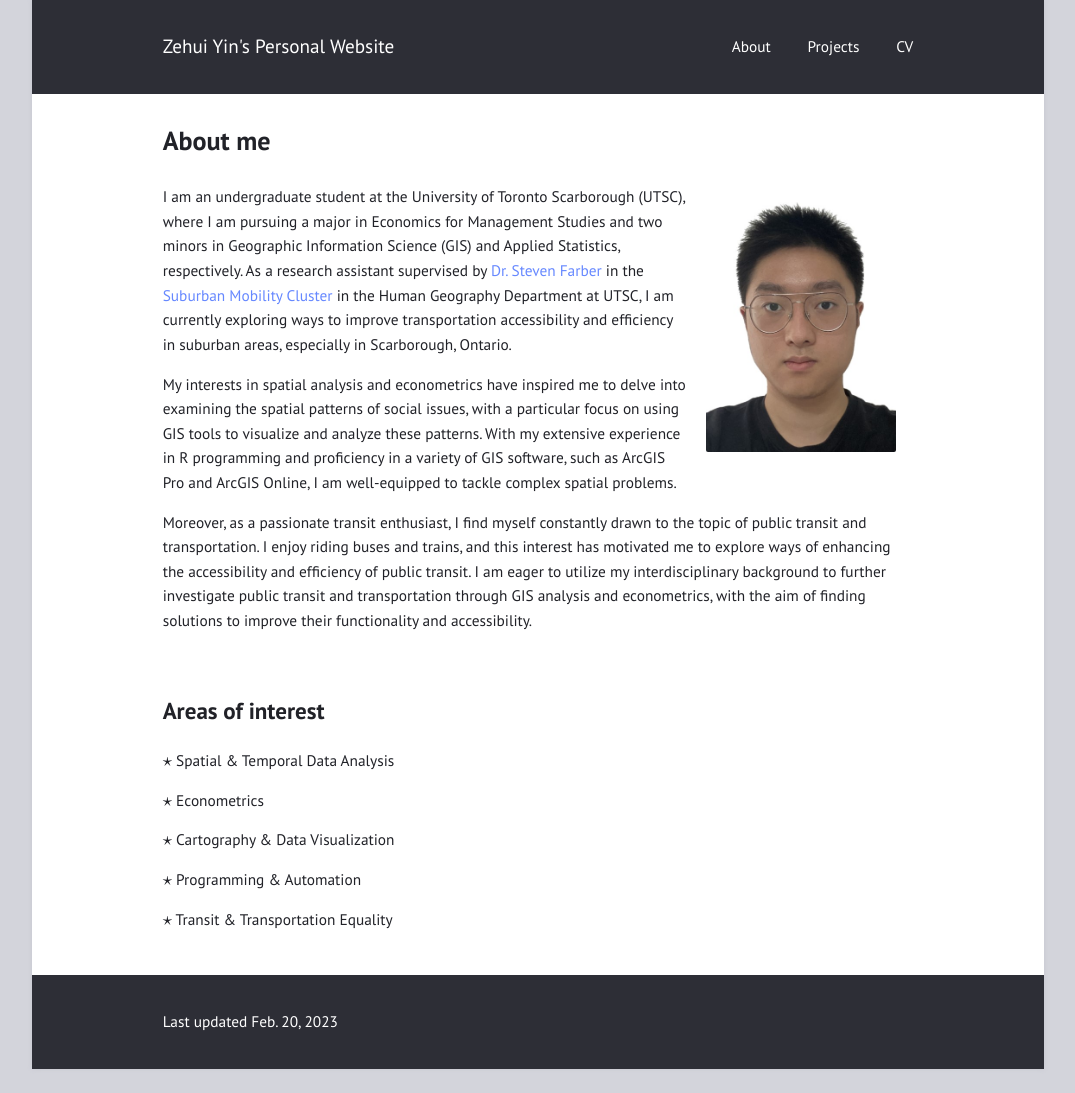
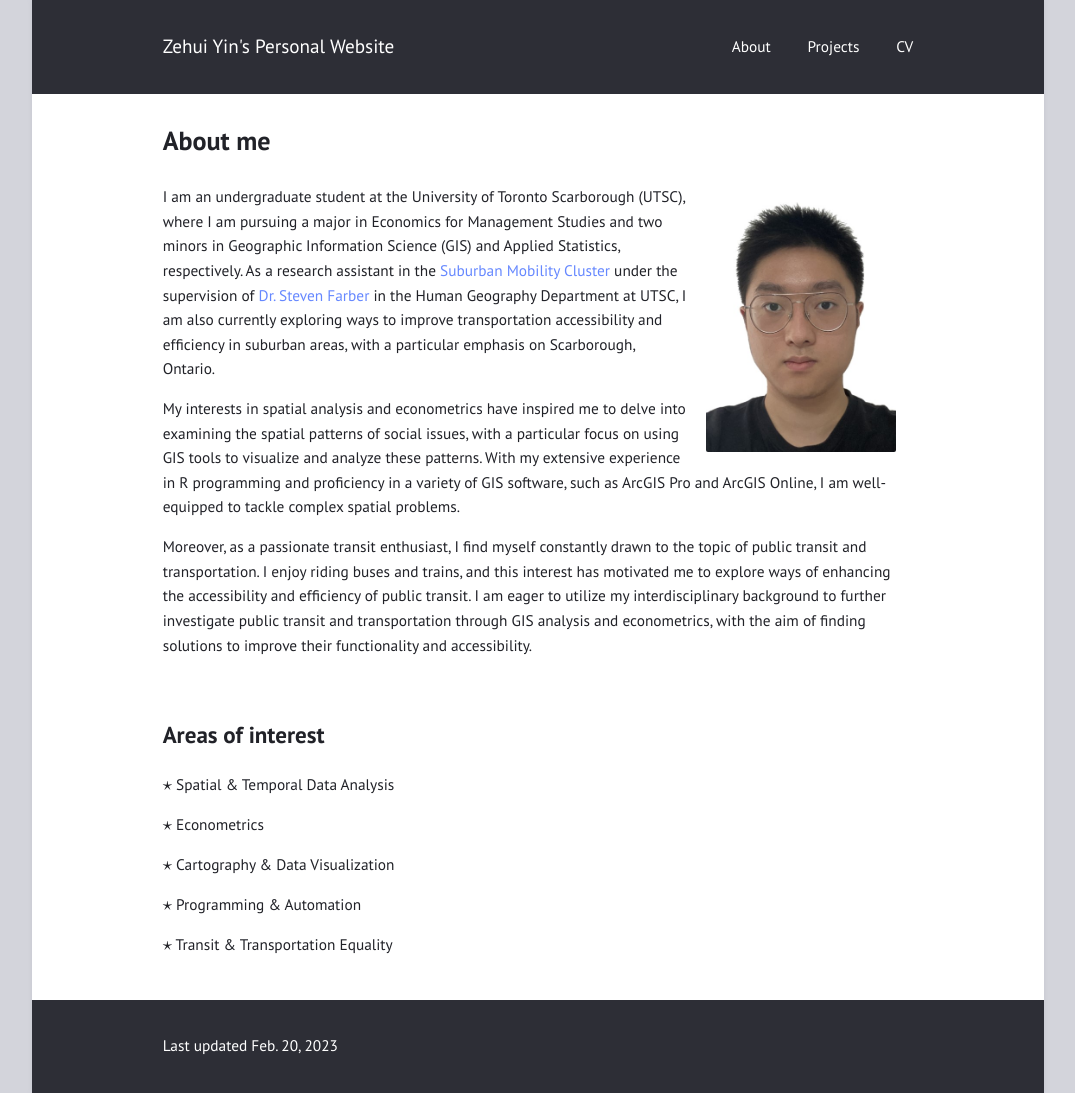
Before and after one commit to zehuiyin/personal_website_jekyll, a Jekyll site: the page built from index.md, in a window 1280 px wide. Shown: the whole page, without its empty margins (102-1177 px from the left). Built offline with Jekyll 4.4.1, drawn with Linux system fonts in a browser that asks for light colours; before the commit the page ends 1069 px from its top, so only the background shows below that.

Commit message:
Update index.md

```diff
--- a/index.md
+++ b/index.md
@@ -6,7 +6,7 @@ mathjax: true
 
 <img align="right" width="190" height="228" src="images/Headshot.jpg" style="vertical-align:middle;margin: 0px 17px">
 
-<p style="text-align: left;">I am an undergraduate student at the University of Toronto Scarborough (UTSC), where I am pursuing a major in Economics for Management Studies and two minors in Geographic Information Science (GIS) and Applied Statistics, respectively. As a research assistant supervised by <a href="https://www.utsc.utoronto.ca/geography/steven-farber">Dr. Steven Farber</a> in the <a href="https://www.utsc.utoronto.ca/suburban-mobilities/">Suburban Mobility Cluster</a> in the Human Geography Department at UTSC, I am currently exploring ways to improve transportation accessibility and efficiency in suburban areas, especially in Scarborough, Ontario.</p>
+<p style="text-align: left;">I am an undergraduate student at the University of Toronto Scarborough (UTSC), where I am pursuing a major in Economics for Management Studies and two minors in Geographic Information Science (GIS) and Applied Statistics, respectively. As a research assistant in the <a href="https://www.utsc.utoronto.ca/suburban-mobilities/">Suburban Mobility Cluster</a> under the supervision of <a href="https://www.utsc.utoronto.ca/geography/steven-farber">Dr. Steven Farber</a> in the Human Geography Department at UTSC, I am also currently exploring ways to improve transportation accessibility and efficiency in suburban areas, with a particular emphasis on Scarborough, Ontario.</p>
 
 <p style="text-align: left;">My interests in spatial analysis and econometrics have inspired me to delve into examining the spatial patterns of social issues, with a particular focus on using GIS tools to visualize and analyze these patterns. With my extensive experience in R programming and proficiency in a variety of GIS software, such as ArcGIS Pro and ArcGIS Online, I am well-equipped to tackle complex spatial problems.</p>
 
```
